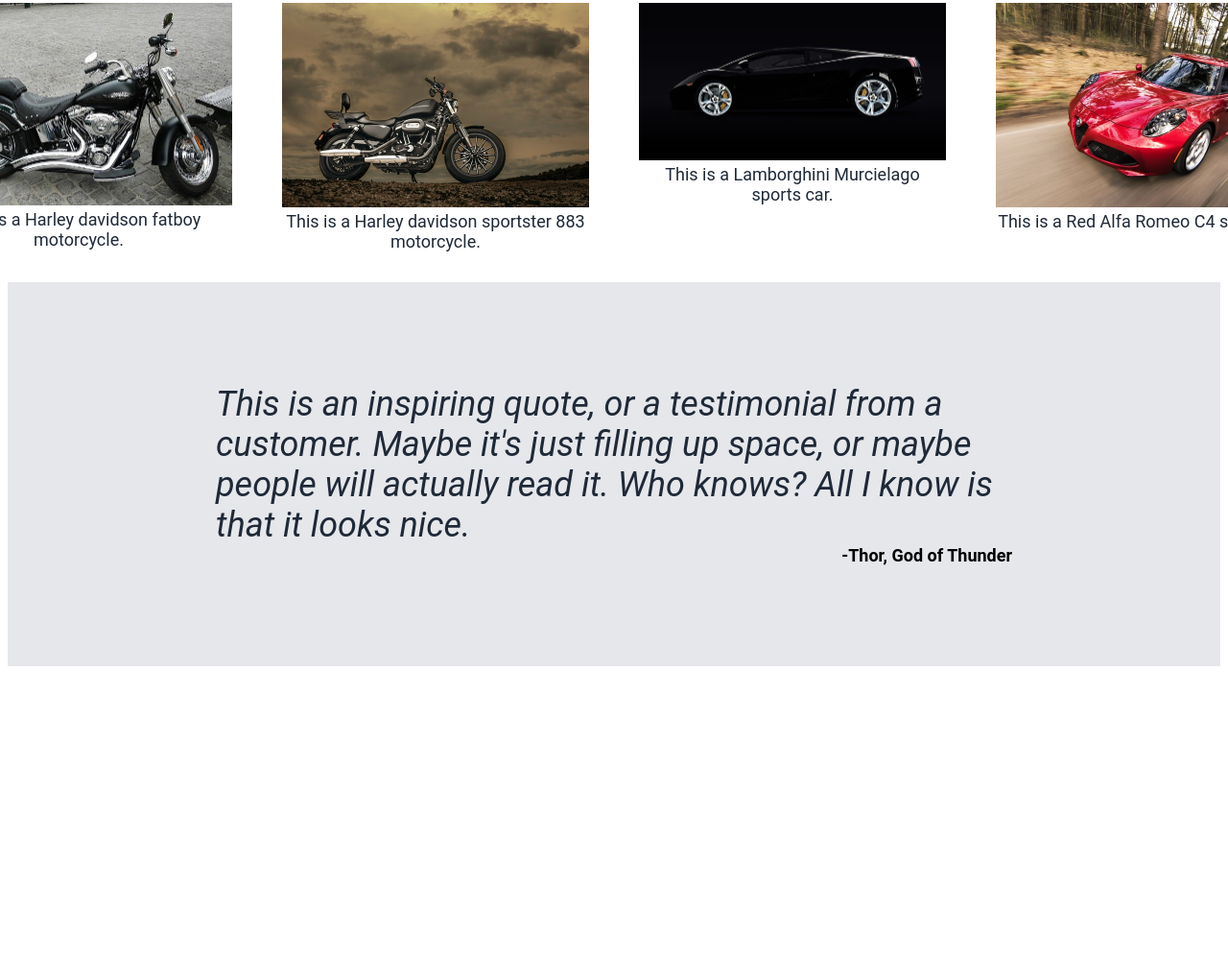
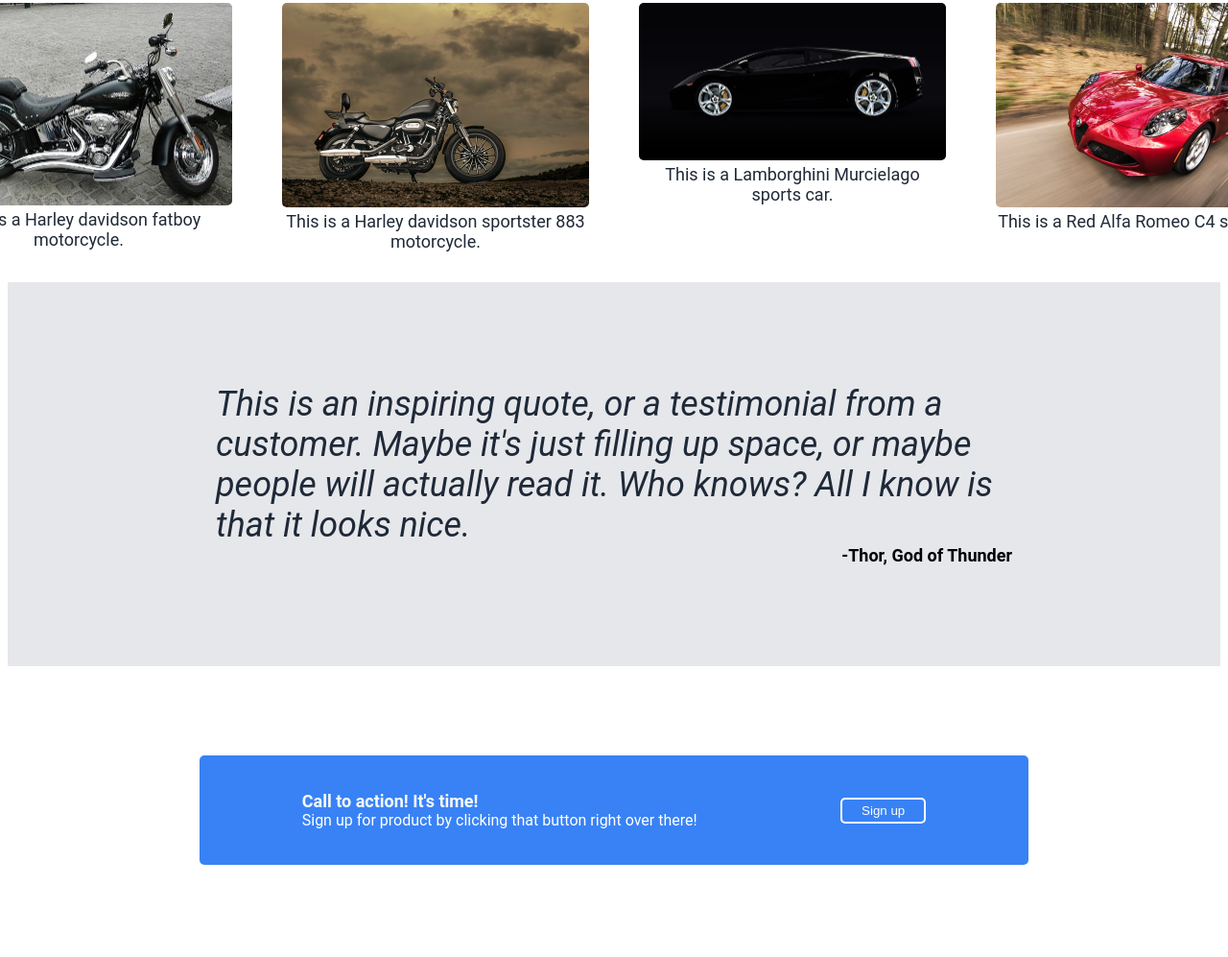
Before and after one commit to crowe73/odin-landing-page, a plain HTML site: page index.html in a window 1280 px wide. Shown: the part 564-1561 px from the top of the page at 96% size. Before the commit the page ends 1266 px from the top, so only its background shows below. Drawn offline with Linux system fonts and the light colour scheme.

Commit message:
Add call to action section

```diff
--- a/index.html
+++ b/index.html
@@ -23,7 +23,7 @@
 
                 <p>This website has some subtext that goes here under the main title. It is a smaller font and the color is lower contrast.</p>
 
-                <button type="button">Sign up</button>
+                <button class="hero-button" type="button">Sign up</button>
 
                 <img src="images/yellow-sports-car-extra-small.jpg" alt="Yellow sports car">
             </div>
@@ -64,5 +64,18 @@
                 <div class="author">-Thor, God of Thunder</div>
             </div>
         </div>
+
+        <!--Call to action section-->
+        <div class="call-to-action-body">
+            <div class="call-to-action-container">
+                <div class="text-container">
+                    <div class="call-to-action-title">Call to action! It's time!</div>
+
+                    <div class="call-to-action-text">Sign up for product by clicking that button right over there!</div>
+                </div>
+
+                <button class="call-to-action-button" type="button">Sign up</button>
+            </div>
+        </div>
     </body>
 </html>
--- a/style.css
+++ b/style.css
@@ -62,7 +62,7 @@ p
     color: #e5e7eb;
 }
 
-button
+.hero-button
 {
     background-color: #3882f6;
     color: #ffffff;
@@ -77,6 +77,7 @@ img
 {
     width: 320px;
     height: 240;
+    border-radius: 5px;
 }
 
 /* Information Section */
@@ -111,24 +112,28 @@ img
 {
     width: 320px;
     height: 211px;
+    border-radius: 5px;
 }
 
 .img-2
 {
     width: 320px;
     height: 213px;
+    border-radius: 5px;
 }
 
 .img-3
 {
     width: 320px;
     height: 164px;
+    border-radius: 5px;
 }
 
 .img-4
 {
     width: 320px;
     height: 213px;
+    border-radius: 5px;
 }
 
 .text
@@ -169,3 +174,47 @@ img
     font-weight: 700;
     margin-left: auto;
 }
+
+/* Call to action section */
+.call-to-action-body
+{
+    font-family: roboto, sans-serif;
+    height: 300px;
+    display: flex;
+    justify-content: center;
+    align-items: center;
+}
+
+.call-to-action-container
+{
+    background-color: #3882f6;
+    width: 800px;
+    height: 50px;
+    padding: 32px;
+    display: flex;
+    flex-direction: column;
+    flex-wrap: wrap;
+    justify-content: center;
+    align-items: center;
+    border-radius: 5px;
+}
+
+.call-to-action-title
+{
+    font-size: 18px;
+    font-weight: 700;
+    color:  #f9faf8;
+}
+.call-to-action-text
+{
+    color: #ffffff;
+}
+
+.call-to-action-button
+{
+    background-color: #3882f6;
+    color: #ffffff;
+    border: 2px solid #ffffff;
+    padding: 4px 20px 4px 20px;
+    border-radius: 5px;
+}
```
Also changed, not shown: 1 other file.
